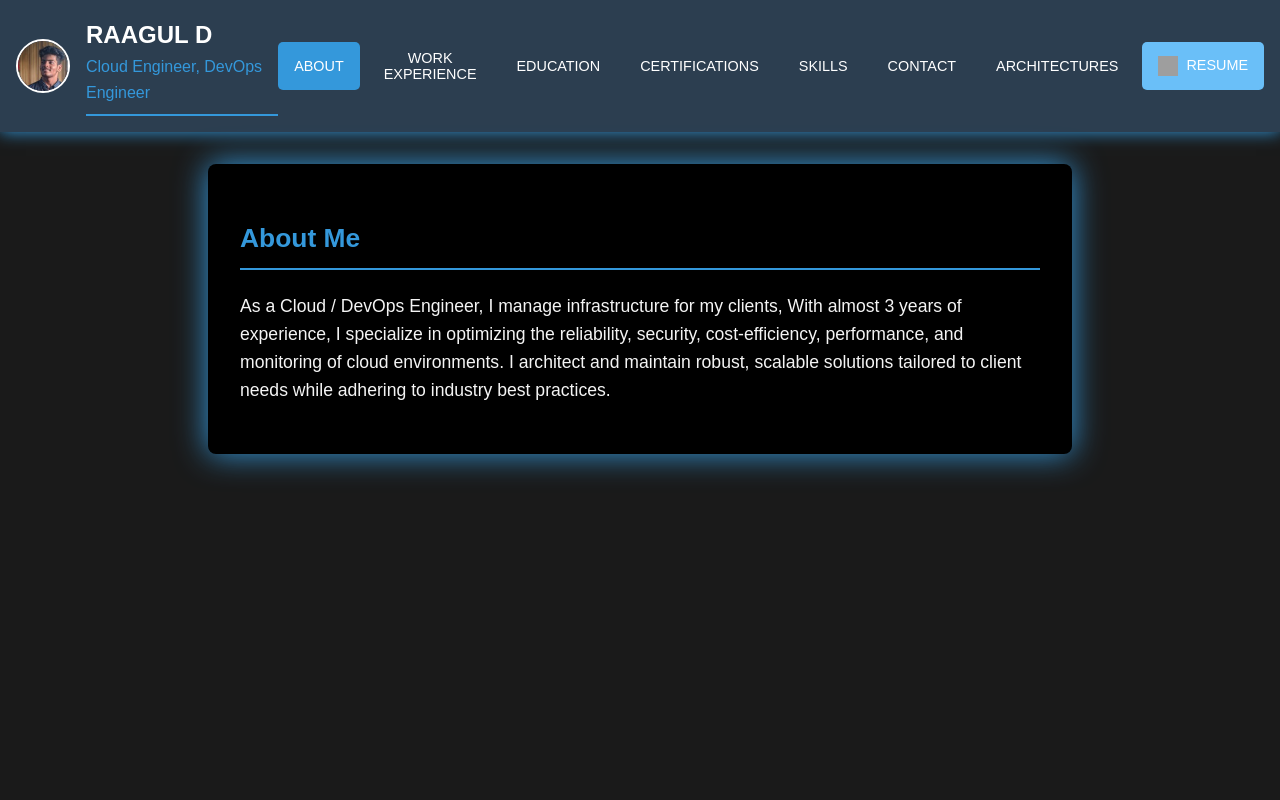
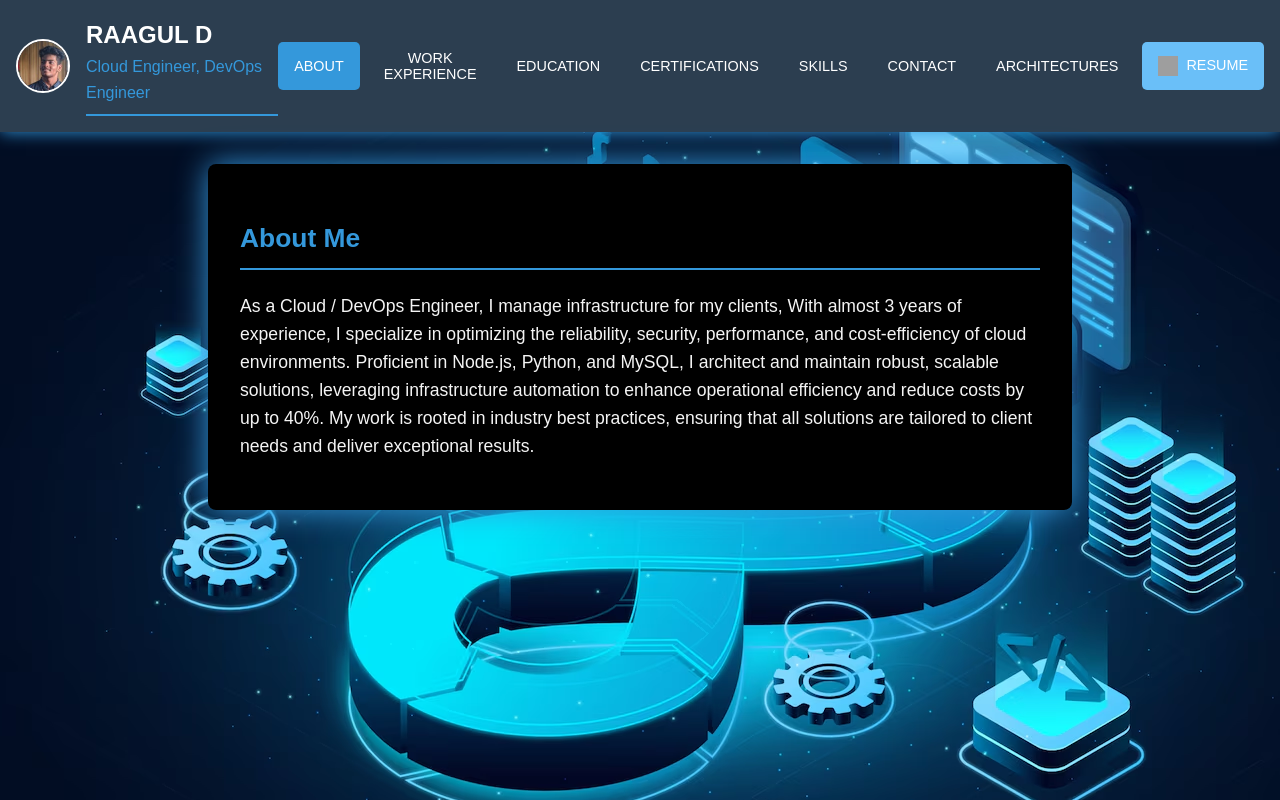
Before and after one commit to RaagulDayalan/resume, a React (Create React App) app: page / in a window 1280 px wide. Built offline with nearby package versions, Linux system fonts and the light colour scheme; grey boxes are pictures that could not be loaded.

Commit message:
december changes 2024

```diff
--- a/src/App.css
+++ b/src/App.css
@@ -18,14 +18,13 @@ body {
   transition: background-color 0.3s ease, color 0.3s ease;
 }
 .empty-space {
+  background-image: url("../public/c137d5f3-c0c9-45ba-bc20-6d4b85afb30c.webp");
   background-color: #1a1a1a;
-  display: flex;
-  flex-direction: column;
   min-height: 100vh;
+  min-width: 100vh;
 }
 
 .App {
-  background-color: #1a1a1a;
   display: flex;
   flex-direction: column;
 }
--- a/src/App.js
+++ b/src/App.js
@@ -150,11 +150,11 @@ function App() {
               <h2>About Me</h2>
               <p>
                 As a Cloud / DevOps Engineer, I manage infrastructure for my clients,
-                With almost 3 years of experience,
-                I specialize in optimizing the reliability, security, cost-efficiency, performance, and
-                monitoring of cloud environments. I architect and maintain
-                robust, scalable solutions tailored to client needs while
-                adhering to industry best practices.
+                With almost 3 years of experience, I specialize in optimizing the reliability,
+                security, performance, and cost-efficiency of cloud environments. Proficient in Node.js, Python, and MySQL,
+                I architect and maintain robust, scalable solutions, leveraging
+                infrastructure automation to enhance operational efficiency and reduce costs by up to 40%.
+                My work is rooted in industry best practices, ensuring that all solutions are tailored to client needs and deliver exceptional results.
               </p>
             </section>
 
```
Also changed, not shown: public/c137d5f3-c0c9-45ba-bc20-6d4b85afb30c.webp, 12 other files (tests, documents, lock files or other folders).
